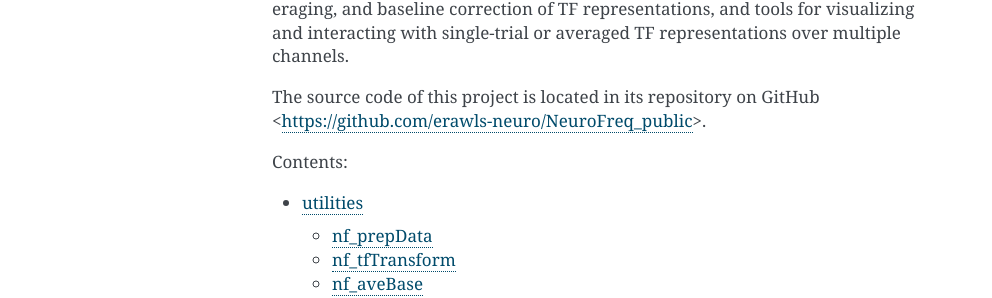
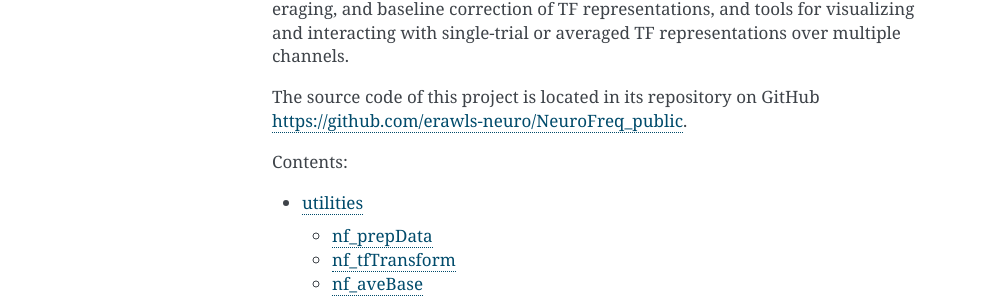
Before and after one commit to erawls-neuro/NeuroFreq_public, a Sphinx documentation site: the page built from docs/index.rst, in a window 1280 px wide. Shown: the part 266-564 px from the top of the page, without its empty margins (148-1140 px from the left). Built offline with Sphinx 7.4.7, drawn with Linux system fonts in a browser that asks for light colours; pages that are not in the unit, such as notebooks, are missing from menus.

Commit message:
adding docs

```diff
--- a/docs/index.rst
+++ b/docs/index.rst
@@ -6,7 +6,7 @@ Time-frequency (TF) analysis of M/EEG data enables rich understanding of cortica
 
 This documentation introduces the NeuroFreq toolbox for MATLAB, which includes multiple TF transformation algorithms that are implemented in a consistent fashion and produce consistent output. The toolbox includes TF decomposition algorithms of both linear and quadratic classes, utilities for resampling, averaging, and baseline correction of TF representations, and tools for visualizing and interacting with single-trial or averaged TF representations over multiple channels.
 
-The source code of this project is located in its repository on GitHub <https://github.com/erawls-neuro/NeuroFreq_public>.
+The source code of this project is located in its repository on GitHub https://github.com/erawls-neuro/NeuroFreq_public.
 
 
 .. toctree::
```
Also changed, not shown: docs/transforms/nf_cwt/index.rst (+6 -1 lines), 3 other files.
